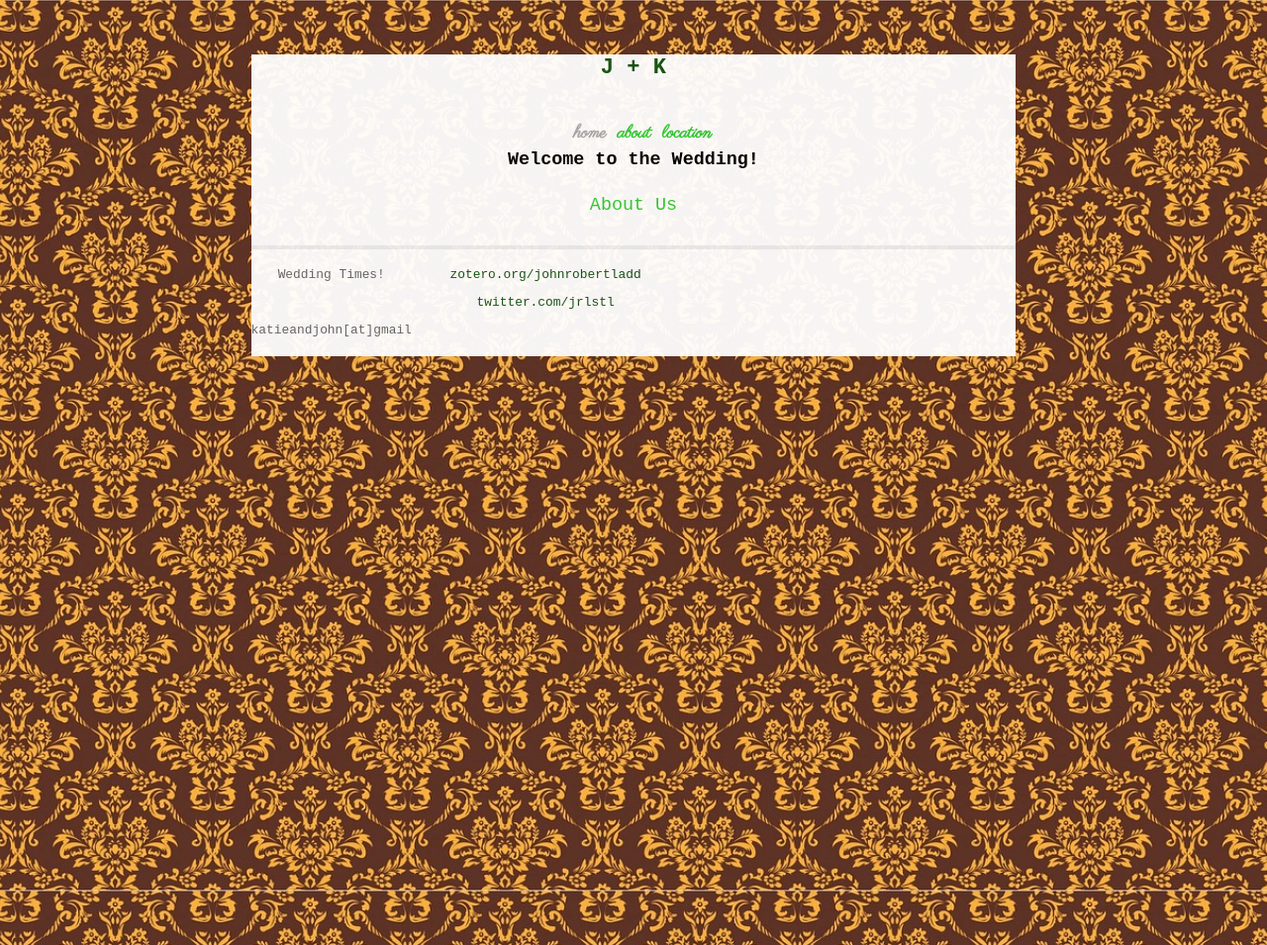
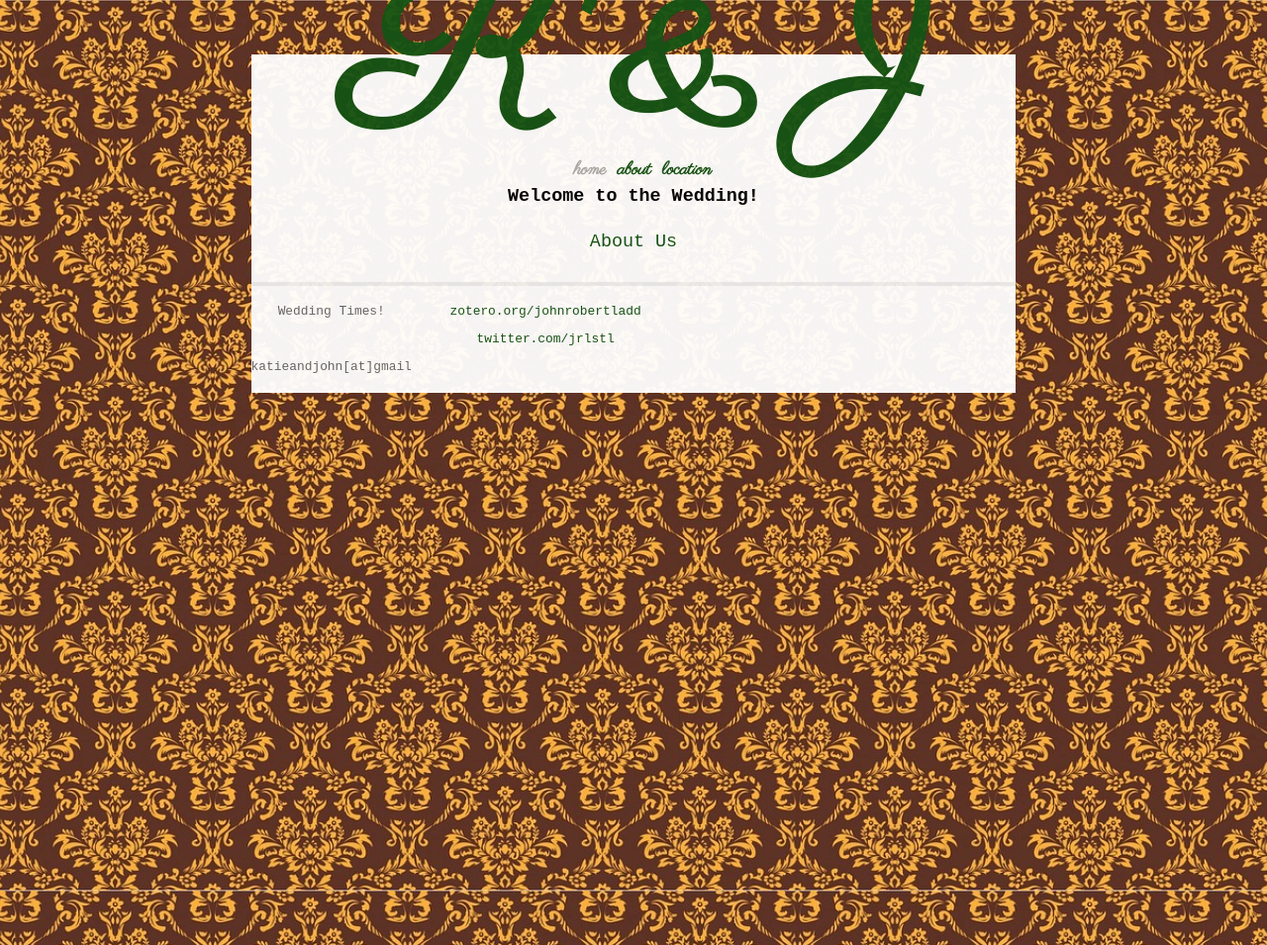
Before and after one commit to jrladd/kmarriesj, a Jekyll site: the page built from index.md, in a window 1280 px wide. Shown: the whole page at 99% size. Built offline with Jekyll 4.4.1, drawn with Linux system fonts in a browser that asks for light colours; Markdown is read by kramdown in place of the engine named in the settings.

Commit message:
fonts and colors

```diff
--- a/_layouts/default.html
+++ b/_layouts/default.html
@@ -23,7 +23,7 @@
 
         <div class="site">
           <div class="header">
-            <h1 class="title"><a href="/">J + K</a></h1><br/>
+            <h1 class="title"><a href="/">K & J</a></h1><br/>
 	    	<a class="extra" href="/">home</a>
 	    	<a href="javascript:;" onClick="document.getElementById('about').style.display='block';">about</a>
             <a href="javascript:;" onClick="document.getElementById('location').style.display='block';">location</a>
--- a/css/main.css
+++ b/css/main.css
@@ -32,7 +32,7 @@ h1, h2, h3, h4, h5, h6 {
 h1 { margin-bottom: 1em; }
 p { margin: 1em 0; }
 
-a         { color: #33CC33;
+a         { color: #145314;
 	    text-decoration: none; }
 a:hover   { color: #000;
 	    text-decoration: none;}
@@ -88,9 +88,9 @@ a:visited { color: #aaa;
 }
 
 .title a {
-  font-family: 'Courier New', monospace;
+  font-family: 'Parisienne', cursive;
   color: #145314;
-  font-size: 120%
+  font-size: 1000%
 }
 
 .title a:hover {
```
